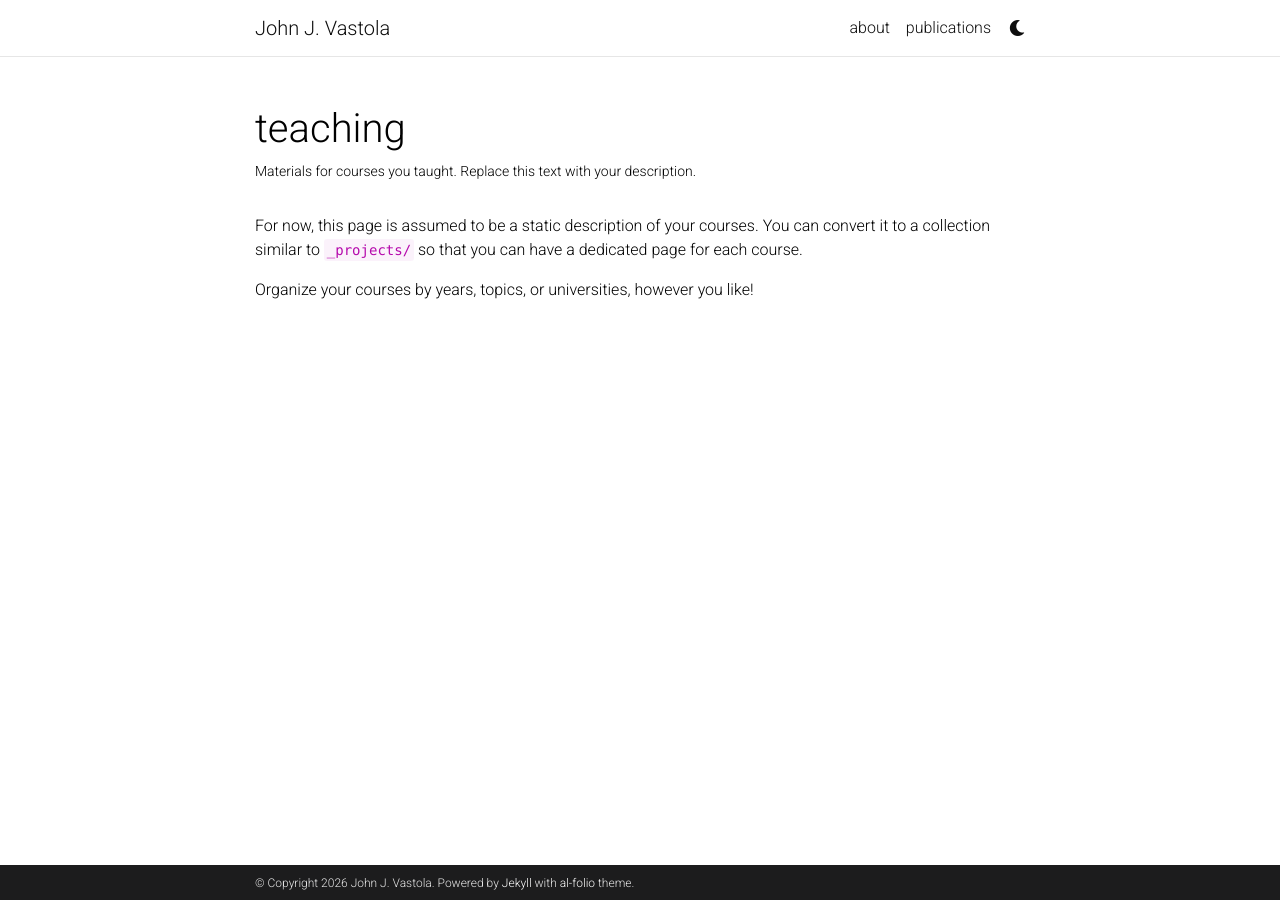
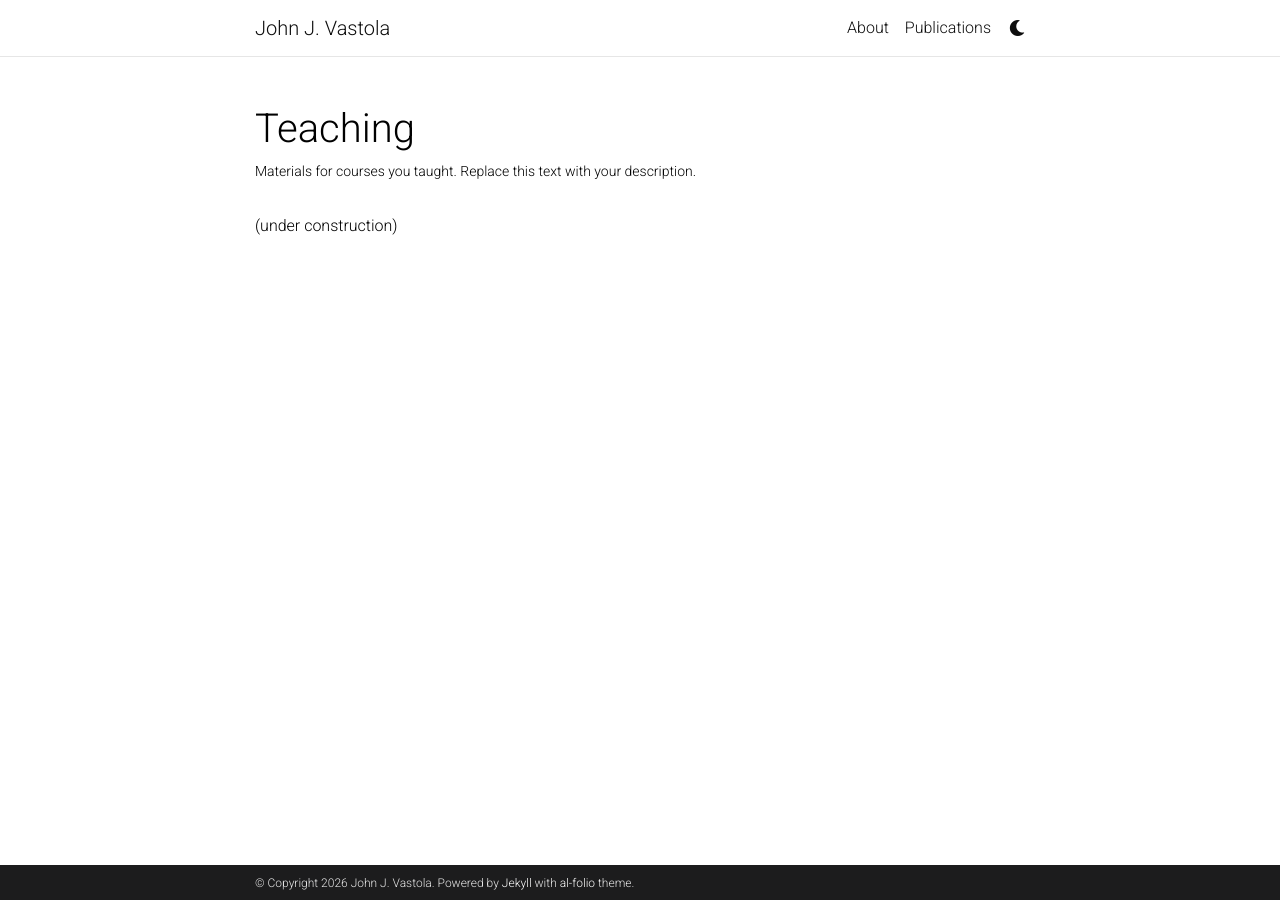
Before and after one commit to john-vastola/john-vastola.github.io, a Jekyll site: the page built from _pages/teaching.md, in a window 1280 px wide. Built offline with Jekyll 4.4.1, drawn with Linux system fonts in a browser that asks for light colours; full-size pictures stand in for the smaller copies a plugin makes; comment, search, counter and statistics services are not loaded; a style sheet for code colours, icons or effects is not loaded.

Commit message:
added pdf, hid some things

```diff
--- a/_bibliography/papers.bib
+++ b/_bibliography/papers.bib
@@ -20,7 +20,8 @@
          year = 2026,
          	booktitle = {Advances in {Neural} {Information} {Processing} {Systems}},
 	publisher = {Curran Associates, Inc.},
-	abstract = {Neurobiological circuits may be energy efficient in part because there is a division of labor: different subsystems compute or represent different things. In light of this, it is interesting that a major difference between subsystems is the time scale on which they typically vary. Here, we argue that temporal smoothness constraints---the idea that it may be energetically costly for systems to vary much more quickly or slowly than their typical time scale---imply a certain division of labor with respect to temporal stimulus features. In particular, slow subsystems ought to represent slowly varying stimulus features, and fast subsystems ought to represent quickly varying features. We formulate a novel efficient coding model that we use to investigate this claim, and exactly solve for the optimal division of labor. In addition to finding that slower subsystems ought to represent more slowly varying temporal features, we find surprising structure of mathematical interest: optimal codes have subsystems which represent orthogonal temporal features, and which correspond to the eigenfunctions of a Sturm-Liouville problem.}
+	abstract = {Neurobiological circuits may be energy efficient in part because there is a division of labor: different subsystems compute or represent different things. In light of this, it is interesting that a major difference between subsystems is the time scale on which they typically vary. Here, we argue that temporal smoothness constraints---the idea that it may be energetically costly for systems to vary much more quickly or slowly than their typical time scale---imply a certain division of labor with respect to temporal stimulus features. In particular, slow subsystems ought to represent slowly varying stimulus features, and fast subsystems ought to represent quickly varying features. We formulate a novel efficient coding model that we use to investigate this claim, and exactly solve for the optimal division of labor. In addition to finding that slower subsystems ought to represent more slowly varying temporal features, we find surprising structure of mathematical interest: optimal codes have subsystems which represent orthogonal temporal features, and which correspond to the eigenfunctions of a Sturm-Liouville problem.},
+	pdf = {energy-cr.pdf}
 }
 
 
--- a/_pages/teaching.md
+++ b/_pages/teaching.md
@@ -1,12 +1,10 @@
 ---
 layout: page
 permalink: /teaching/
-title: teaching
+title: Teaching
 description: Materials for courses you taught. Replace this text with your description.
 nav: false
 nav_order: 5
 ---
 
-For now, this page is assumed to be a static description of your courses. You can convert it to a collection similar to `_projects/` so that you can have a dedicated page for each course.
-
-Organize your courses by years, topics, or universities, however you like!
+(under construction)
```
Also changed, not shown: other parts of _bibliography/papers.bib (+1 -1 lines), _pages/about.md (+1 -1 lines), _pages/publications.md (+1 -1 lines), _pages/writing.md (added, +10 -0 lines), 1 other file.
